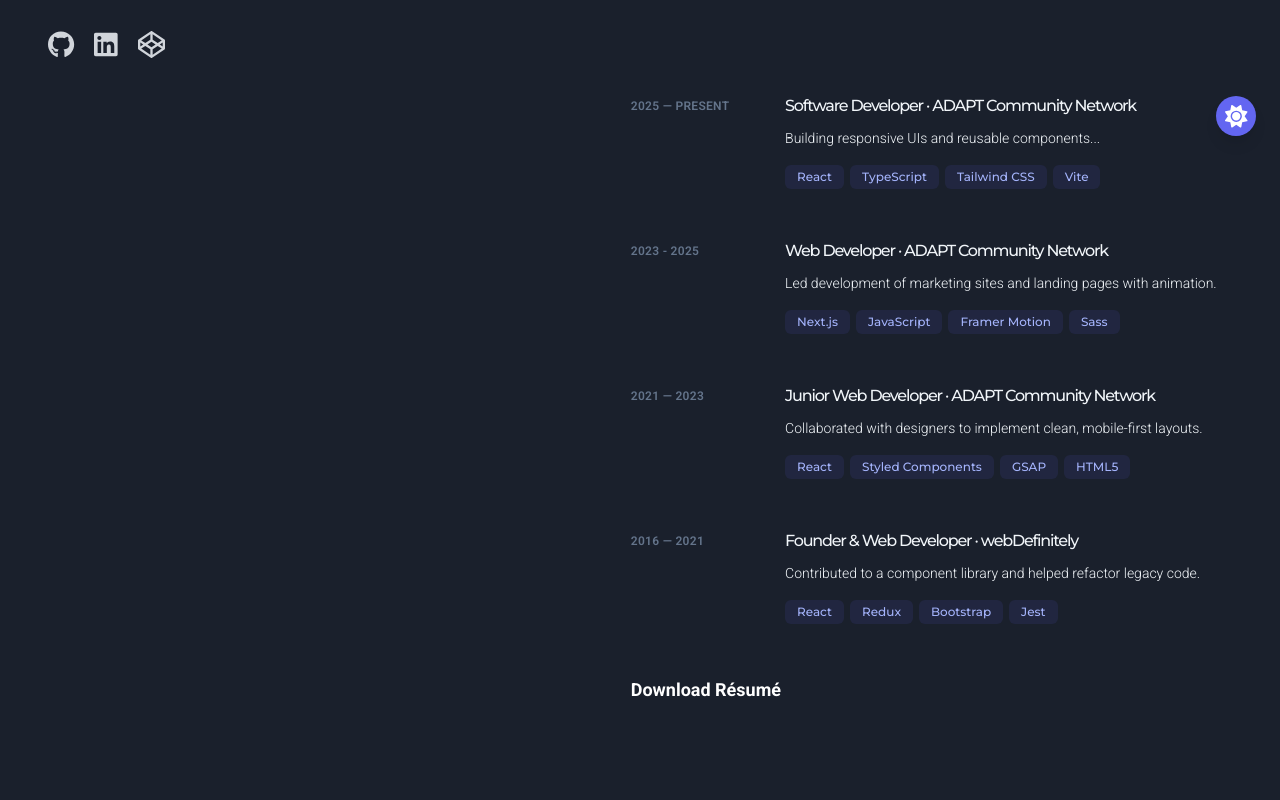
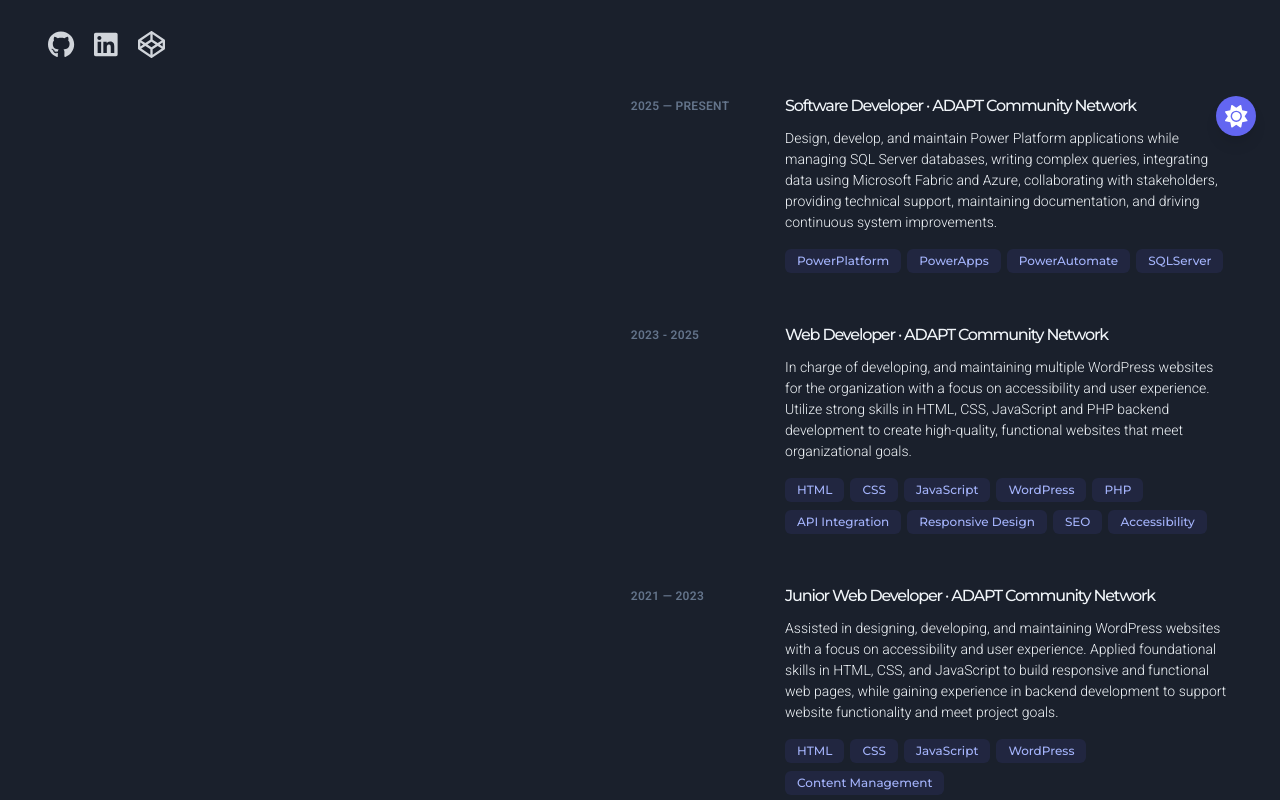
Before and after one commit to devmoenagy/monagy.com, a React (Create React App) app in the folder client/: page / in a window 1280 px wide. Shown: the part 640-1440 px from the top of the page. Built offline with nearby package versions, Linux system fonts and the light colour scheme.

Commit message:
JD Changes

```diff
--- a/client/src/pages/Home.tsx
+++ b/client/src/pages/Home.tsx
@@ -82,8 +82,14 @@
       company: "ADAPT Community Network",
       link: "#",
       dateRange: "2025 — Present",
-      description: "Building responsive UIs and reusable components...",
-      technologies: ["React", "TypeScript", "Tailwind CSS", "Vite"],
+      description:
+        "Design, develop, and maintain Power Platform applications while managing SQL Server databases, writing complex queries, integrating data using Microsoft Fabric and Azure, collaborating with stakeholders, providing technical support, maintaining documentation, and driving continuous system improvements.",
+      technologies: [
+        "PowerPlatform",
+        "PowerApps",
+        "PowerAutomate",
+        "SQLServer",
+      ],
       modalContent: (
         <>
           <p>
@@ -103,8 +109,18 @@
       link: "#",
       dateRange: "2023 - 2025",
       description:
-        "Led development of marketing sites and landing pages with animation.",
-      technologies: ["Next.js", "JavaScript", "Framer Motion", "Sass"],
+        "In charge of developing, and maintaining multiple WordPress websites for the organization with a focus on accessibility and user experience. Utilize strong skills in HTML, CSS, JavaScript and PHP backend development to create high-quality, functional websites that meet organizational goals.",
+      technologies: [
+        "HTML",
+        "CSS",
+        "JavaScript",
+        "WordPress",
+        "PHP",
+        "API Integration",
+        "Responsive Design",
+        "SEO",
+        "Accessibility",
+      ],
       modalContent: (
         <>
           <p>
@@ -124,8 +140,14 @@
       link: "#",
       dateRange: "2021 — 2023",
       description:
-        "Collaborated with designers to implement clean, mobile-first layouts.",
-      technologies: ["React", "Styled Components", "GSAP", "HTML5"],
+        "Assisted in designing, developing, and maintaining WordPress websites with a focus on accessibility and user experience. Applied foundational skills in HTML, CSS, and JavaScript to build responsive and functional web pages, while gaining experience in backend development to support website functionality and meet project goals.",
+      technologies: [
+        "HTML",
+        "CSS",
+        "JavaScript",
+        "WordPress",
+        "Content Management",
+      ],
       modalContent: (
         <>
           <p>
@@ -142,8 +164,15 @@
       link: "#",
       dateRange: "2016 — 2021",
       description:
-        "Contributed to a component library and helped refactor legacy code.",
-      technologies: ["React", "Redux", "Bootstrap", "Jest"],
+        "Collaborated with local businesses, artists, and entrepreneurs to create custom websites and brand identities. Managed full project lifecycles—from domain and hosting setup to strategic SEO implementation—delivering polished, user-friendly experiences that reflect each client’s unique vision.",
+      technologies: [
+        "Web Development",
+        "Full Stack Development",
+        "SEO",
+        "Client Collaboration",
+        "Responsive Design",
+        "Accessibility",
+      ],
       modalContent: (
         <>
           <p>
```
Also changed, not shown: 1 other file (tests, documents, lock files or other folders).
